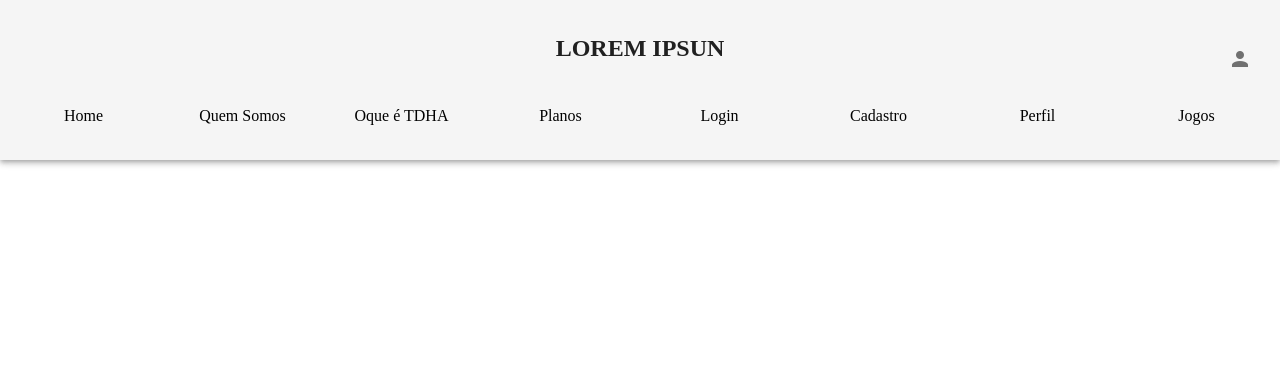
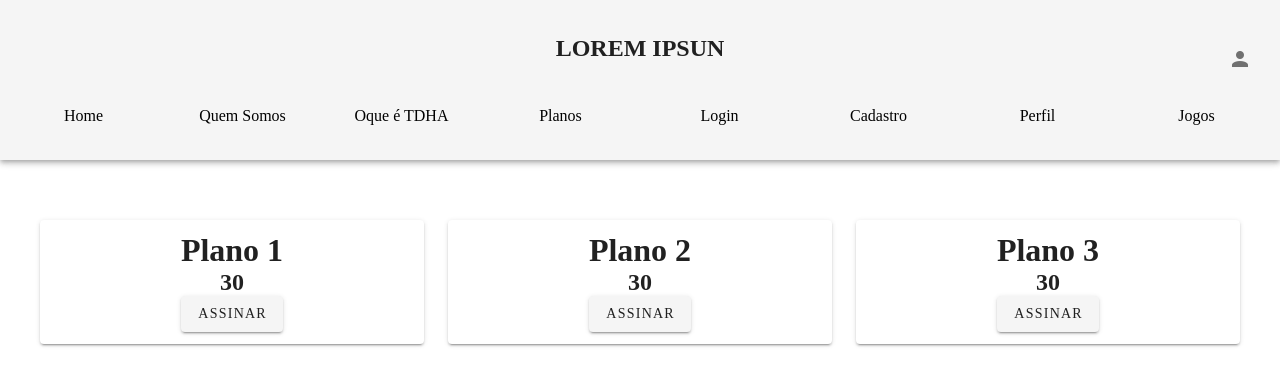
Before and after one commit to BrunoRisso58/pi-2-semestre, a Nuxt app: page /planos in a window 1280 px wide. Shown: the top 386 px of the page. Built offline with nearby package versions, Linux system fonts and the light colour scheme.

Commit message:
basequasepronta-check

```diff
--- a/components/home/quemsomos.vue
+++ b/components/home/quemsomos.vue
@@ -1,6 +1,21 @@
 <template>
   <div>
-    <!-- Codigo aqui :) -->
+    <v-row>
+      <v-col align="center">
+        <v-card
+          style="margin-top:20px; padding: 40px;"
+          elevation="1"
+          max-width="1200"
+          height="600"
+          color="white"
+        >
+          <h1>Quem somos</h1>
+
+          <p><!--quem somos--></p>
+        </v-card>
+      </v-col>
+    </v-row>
+
   </div>
 </template>
 
--- a/components/home/tdah.vue
+++ b/components/home/tdah.vue
@@ -1,6 +1,21 @@
 <template>
   <div>
-    <!-- Codigo aqui :P -->
+    <v-row>
+      <v-col align="center">
+        <v-card
+          style="margin-top:20px; padding: 40px;"
+          elevation="1"
+          max-width="1200"
+          height="600"
+          color="white"
+        >
+          <h1>Oque é o TDAH</h1>
+
+          <p><!--quem somos--></p>
+        </v-card>
+      </v-col>
+    </v-row>
+
   </div>
 </template>
 
--- a/components/perfil/perfil.vue
+++ b/components/perfil/perfil.vue
@@ -12,7 +12,14 @@
               <v-row>
                 <v-col cols="12">
                   <div class="box-shadow">
-                    perfil bonitinho
+                    <h3> {{ pessoa[0].name }} </h3>
+                    <v-img
+                    src="/perfil.png"
+                    width="200"
+                    >
+
+
+                    </v-img>
                   </div>
                 </v-col>
                 <v-col>
@@ -25,7 +32,16 @@
 
             <v-col>
               <div class="box-shadow">
-                ultima pontuação(ou qualquer coisa)
+                <!-- ultima pontuação(ou qualquer coisa) -->
+                <!-- {{pessoa[0].tags}} -->
+                <v-row v-for="itens in pessoa[0].tags" :key="itens">
+                  <v-cow cols="3">
+                    {{ itens.nome }}
+                  </v-cow>
+                  <v-col cols="9">
+                    {{ points }}
+                  </v-col>
+                </v-row>
               </div>
             </v-col>
           </v-row>
@@ -40,13 +56,26 @@
 
 <script>
 export default {
+  data: () => ({
 
+        pessoa: [
+          { name: 'Maria', tags: [
+              { nome: 'raciocinio', points: 80 },
+              { nome: 'velocidade', points: 30 },
+            ],
+          },
+
+        ],
+
+        }),
 }
 </script>
 
 <style>
 .box-shadow{
-  outline: 3px solid black;
+  outline: 2px solid rgba(0, 0, 0, 0.20);
+  border-radius: 10px;
+  padding: 20px 40px;
 
 }
 </style>
--- /dev/null
+++ b/components/planos/planos.vue
@@ -0,0 +1,43 @@
+<template>
+  <div style="padding;: 0 auto">
+    <v-row style="margin-top:20px; padding: 40px;">
+        <v-col cols="12" md="4" v-for="itens in planos" :key="itens">
+            <v-card>
+                <v-row>
+                    <v-col align="center">
+                        <h1> {{ itens.name }}</h1>
+
+                        <v-img>
+
+                        </v-img>
+
+                        <h2>{{ itens.valor }}</h2>
+
+                        <v-btn>
+                            Assinar
+                        </v-btn>
+                    </v-col>
+                </v-row>
+            </v-card>
+        </v-col>
+    </v-row>
+  </div>
+</template>
+
+<script>
+export default {
+    data: () => ({
+
+        planos: [
+          { name: 'Plano 1', valor: 30 },
+          { name: 'Plano 2', valor: 30 },
+          { name: 'Plano 3', valor: 30 },
+
+        ]
+        }),
+}
+</script>
+
+<style>
+
+</style>
--- a/layouts/default.vue
+++ b/layouts/default.vue
@@ -43,3 +43,7 @@ export default {
   }
 }
 </script>
+
+<style>
+
+</style>
--- /dev/null
+++ b/pages/planos.vue
@@ -0,0 +1,17 @@
+<template>
+  <planos />
+</template>
+
+<script>
+    import planosVue from '../components/planos/planos.vue';
+
+export default {
+    comments:{
+        planosVue,
+    }
+}
+</script>
+
+<style>
+
+</style>
```
Also changed, not shown: components/header/header.vue (+6 -6 lines), static/perfil.png (added).
